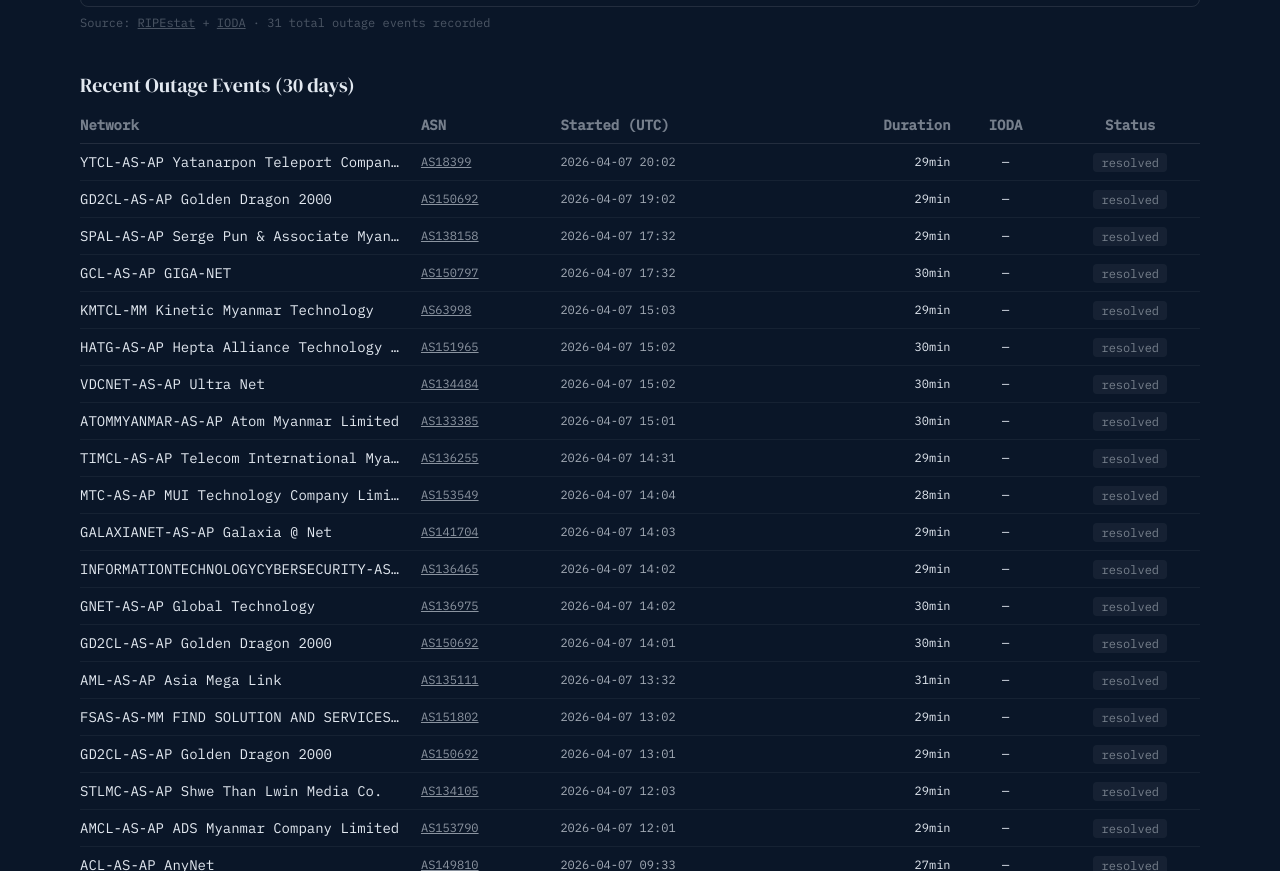
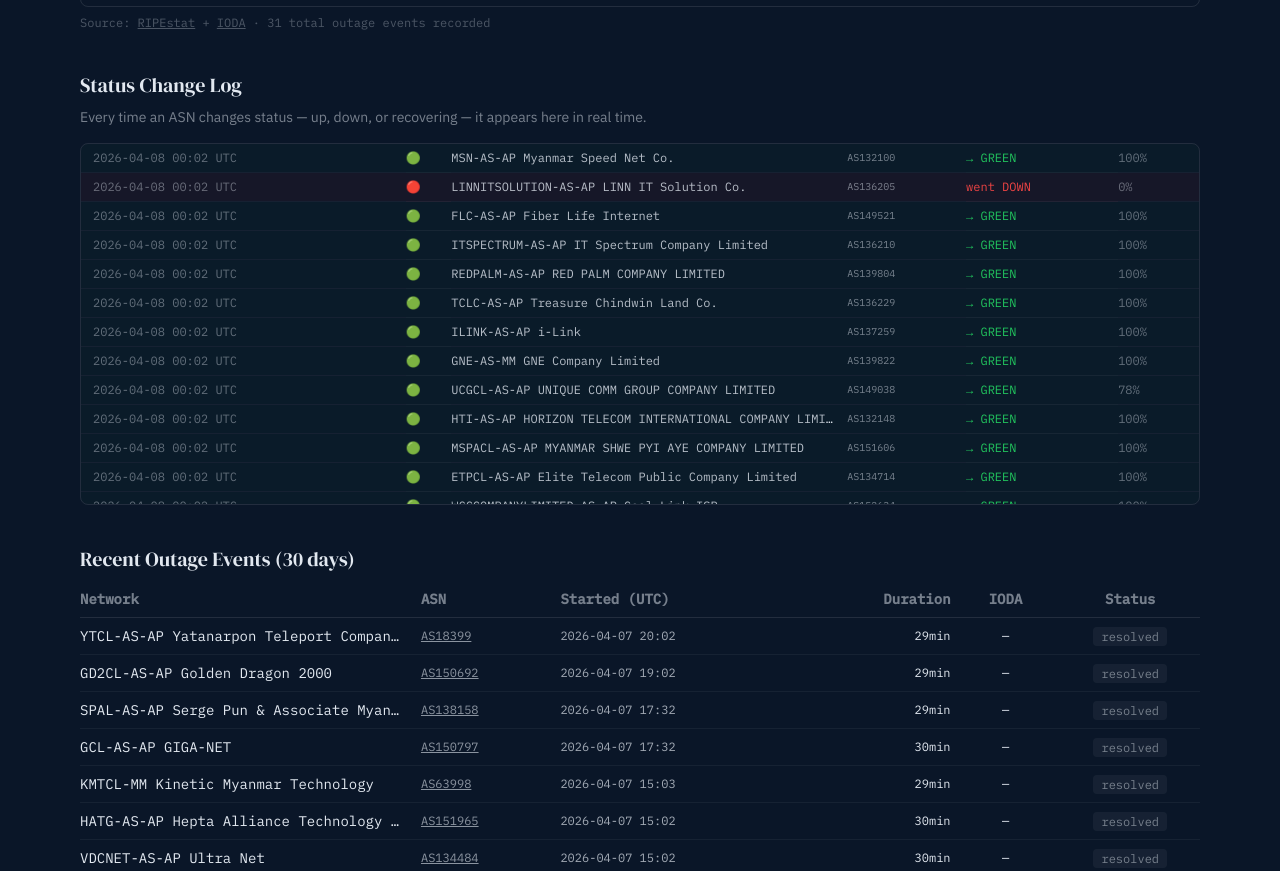
Before and after one commit to Arrgghh12/internetinmyanmar-v2, an Astro site: page /observatory/bgp in a window 1280 px wide. Shown: the part 5815-6686 px from the top of the page. Built offline with nearby package versions, Linux system fonts and the light colour scheme; Astro itself is replaced by a stand-in of ours; a web font is replaced by a local one.

Commit message:
feat(bgp): status change event log from history; fix git push rebase; pull latest ASN data

```diff
--- a/src/pages/observatory/bgp.astro
+++ b/src/pages/observatory/bgp.astro
@@ -2,12 +2,46 @@
 import Observatory from '../../layouts/Observatory.astro'
 import asnStatusRaw from '../../data/asn-status.json'
 import outagesRaw from '../../data/bgp-outages.json'
+import historyRaw from '../../data/bgp-history.json'
 import stats from '../../content/observatory/stats.json'
 
 export const prerender = false
 
 const asnStatus: Record<string, any> = asnStatusRaw as any
 const outages: any[] = outagesRaw as any
+const history: any[] = historyRaw as any
+
+// Derive status-change events from history snapshots
+interface StatusEvent {
+  timestamp: string
+  asn: string
+  name: string
+  from: string
+  to: string
+  visibility_pct: number
+}
+const statusEvents: StatusEvent[] = []
+for (let i = 1; i < history.length; i++) {
+  const prev = history[i - 1].statuses ?? {}
+  const curr = history[i].statuses ?? {}
+  for (const asn of Object.keys(curr)) {
+    const prevStatus = prev[asn]?.status ?? 'UNKNOWN'
+    const currStatus = curr[asn]?.status
+    if (currStatus && currStatus !== prevStatus) {
+      statusEvents.push({
+        timestamp: history[i].timestamp,
+        asn,
+        name: asnStatus[asn]?.name ?? asn,
+        from: prevStatus,
+        to: currStatus,
+        visibility_pct: curr[asn]?.visibility_pct ?? 0,
+      })
+    }
+  }
+}
+// Most recent first, cap at 60
+statusEvents.sort((a, b) => b.timestamp.localeCompare(a.timestamp))
+const recentEvents = statusEvents.slice(0, 60)
 
 const allASNs = Object.values(asnStatus)
 
@@ -55,6 +89,25 @@
   const h = Math.floor(min / 60)
   const m = min % 60
   return h > 0 ? `${h}h ${m}min` : `${m}min`
+}
+
+function fmtTimestamp(iso: string) {
+  return iso.replace('T', ' ').slice(0, 16) + ' UTC'
+}
+
+function eventIcon(from: string, to: string) {
+  if (to === 'RED')    return '🔴'
+  if (to === 'GREEN')  return '🟢'
+  if (to === 'YELLOW') return '🟡'
+  return '⚪'
+}
+
+function eventVerb(from: string, to: string) {
+  if (to === 'RED' && from !== 'RED')    return 'went DOWN'
+  if (to === 'GREEN' && from === 'RED')  return 'recovered'
+  if (to === 'YELLOW' && from === 'RED') return 'partially recovered'
+  if (to === 'GREEN' && from === 'YELLOW') return 'stabilised'
+  return `→ ${to}`
 }
 ---
 
@@ -174,6 +227,40 @@
       </div>
     </div>
 
+    <!-- Status change event log -->
+    <div class="mb-10">
+      <h2 class="font-headline text-xl mb-2">Status Change Log</h2>
+      <p class="text-sm opacity-50 mb-4">
+        Every time an ASN changes status — up, down, or recovering — it appears here in real time.
+      </p>
+      {recentEvents.length === 0 ? (
+        <p class="opacity-40 text-sm font-mono">No status changes recorded yet. Log builds automatically.</p>
+      ) : (
+        <div class="border border-white/10 rounded-lg overflow-hidden">
+          <div class="overflow-y-auto" style="max-height:360px">
+            <table class="w-full text-xs font-mono">
+              <tbody>
+                {recentEvents.map(ev => (
+                  <tr class={`border-b border-white/5 hover:bg-white/2 ${ev.to === 'RED' ? 'bg-[#ef4444]/5' : ev.to === 'GREEN' ? 'bg-[#22c55e]/3' : ''}`}>
+                    <td class="py-1.5 pl-3 pr-2 opacity-40 whitespace-nowrap">{fmtTimestamp(ev.timestamp)}</td>
+                    <td class="py-1.5 pr-2">{eventIcon(ev.from, ev.to)}</td>
+                    <td class="py-1.5 pr-3 max-w-[200px] truncate" title={ev.name}>
+                      <a href={`/observatory/bgp/${ev.asn}`} class="hover:underline opacity-80">{ev.name || ev.asn}</a>
+                    </td>
+                    <td class="py-1.5 pr-3 opacity-50 text-[10px]">{ev.asn}</td>
+                    <td class="py-1.5 pr-3" style={ev.to === 'RED' ? 'color:#ef4444' : ev.to === 'GREEN' ? 'color:#22c55e' : 'color:#f59e0b'}>
+                      {eventVerb(ev.from, ev.to)}
+                    </td>
+                    <td class="py-1.5 pr-3 opacity-40">{Math.round(ev.visibility_pct * 100)}%</td>
+                  </tr>
+                ))}
+              </tbody>
+            </table>
+          </div>
+        </div>
+      )}
+    </div>
+
     <!-- Outage event log -->
     <div>
       <h2 class="font-headline text-xl mb-4">Recent Outage Events (30 days)</h2>
```
Also changed, not shown: 1 other file.
